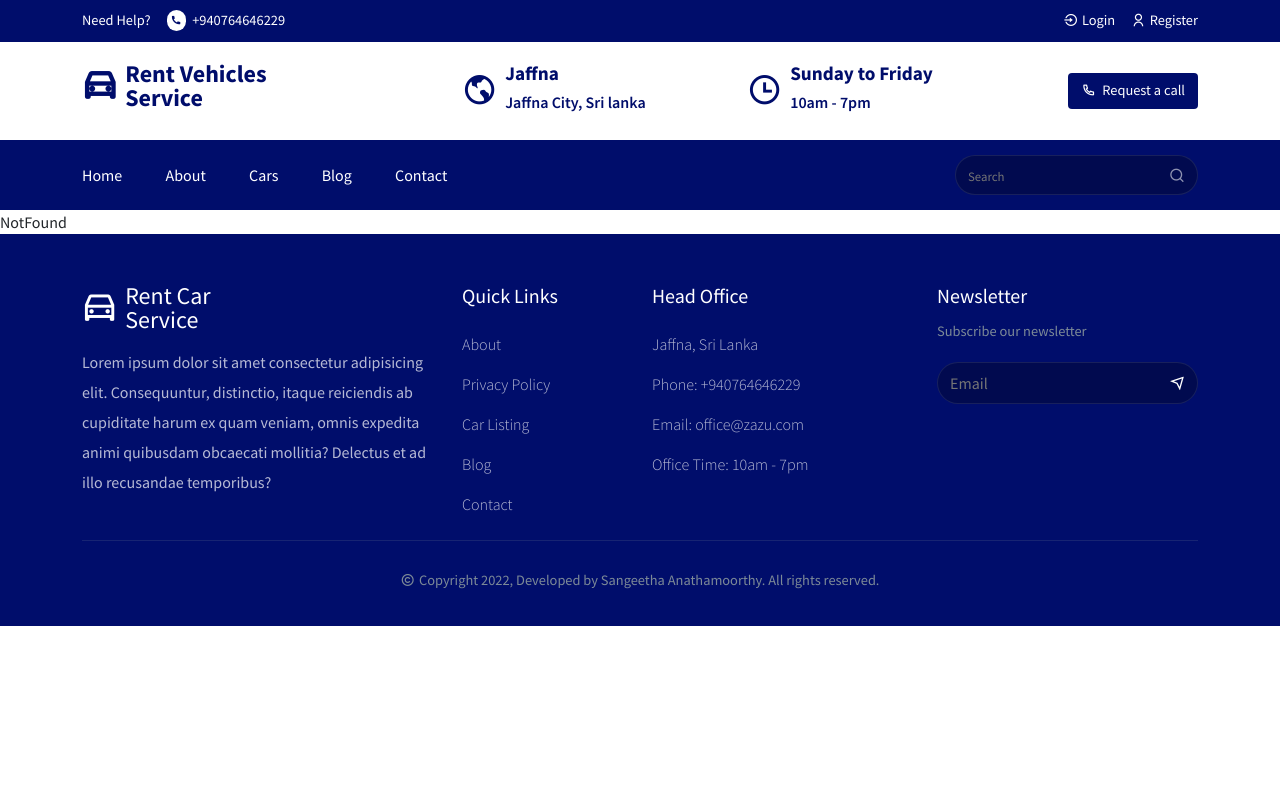
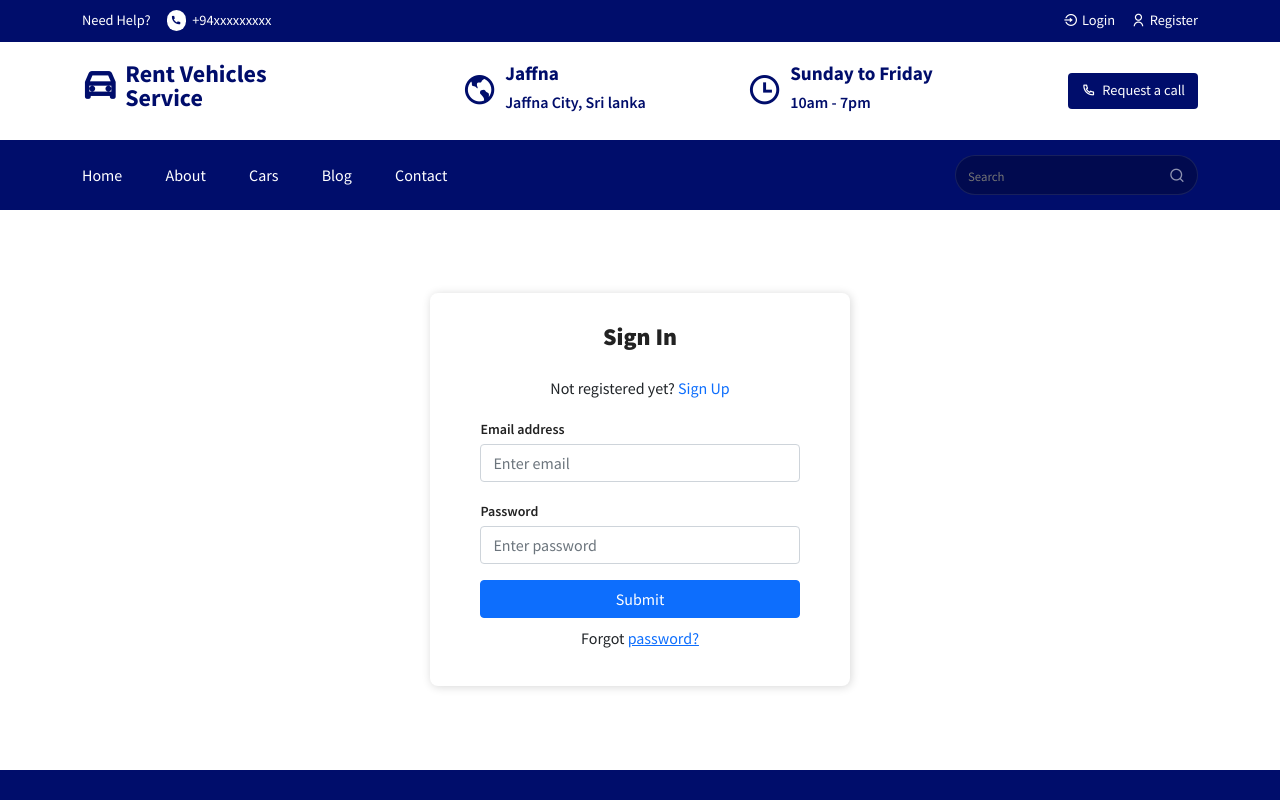
Before and after one commit to NishanSangu/ZaZu-Vehicle-RenteringApplication, a React (Create React App) app: page /signup in a window 1280 px wide. Shown: the top 800 px of the page. Built offline with nearby package versions, Linux system fonts and the light colour scheme.

Commit message:
added login and signup form

```diff
--- a/src/components/Header/Header.jsx
+++ b/src/components/Header/Header.jsx
@@ -43,18 +43,18 @@
               <div className="header__top__left">
                 <span>Need Help?</span>
                 <span className="header__top__help">
-                  <i class="ri-phone-fill"></i> +940764646229
+                  <i class="ri-phone-fill"></i> +94xxxxxxxxx
                 </span>
               </div>
             </Col>
 
             <Col lg="6" md="6" sm="6">
               <div className="header__top__right d-flex align-items-center justify-content-end gap-3">
-                <Link to="#" className=" d-flex align-items-center gap-1">
+                <Link to="/login" className=" d-flex align-items-center gap-1">
                   <i class="ri-login-circle-line"></i> Login
                 </Link>
 
-                <Link to="#" className=" d-flex align-items-center gap-1">
+                <Link to="/signup" className=" d-flex align-items-center gap-1">
                   <i class="ri-user-line"></i> Register
                 </Link>
               </div>
--- /dev/null
+++ b/src/pages/Login.jsx
@@ -0,0 +1,39 @@
+
+import React from "react"
+import "../styles/auth.css";
+const Login = () => {
+    return (
+        <div className="Auth-form-container">
+            <form className="Auth-form">
+                <div className="Auth-form-content">
+                    <h3 className="Auth-form-title">Sign In</h3>
+                    <div className="form-group mt-3">
+                        <label>Email address</label>
+                        <input
+                            type="email"
+                            className="form-control mt-1"
+                            placeholder="Enter email"
+                        />
+                    </div>
+                    <div className="form-group mt-3">
+                        <label>Password</label>
+                        <input
+                            type="password"
+                            className="form-control mt-1"
+                            placeholder="Enter password"
+                        />
+                    </div>
+                    <div className="d-grid gap-2 mt-3">
+                        <button type="submit" className="btn btn-primary">
+                            Submit
+                        </button>
+                    </div>
+                    <p className="forgot-password text-right mt-2">
+                        Forgot <a href="#">password?</a>
+                    </p>
+                </div>
+            </form>
+        </div>
+    )
+}
+export default Login;
--- /dev/null
+++ b/src/pages/Signup.jsx
@@ -0,0 +1,104 @@
+
+import React, { useState } from "react"
+import "../styles/auth.css";
+
+
+const Signup = () => {
+    let [authMode, setAuthMode] = useState("signin")
+
+    const changeAuthMode = () => {
+        setAuthMode(authMode === "signin" ? "signup" : "signin")
+    }
+
+    if (authMode === "signin") {
+        return (
+            <div className="Auth-form-container">
+                <form className="Auth-form">
+                    <div className="Auth-form-content">
+                        <h3 className="Auth-form-title">Sign In</h3>
+                        <div className="text-center">
+                            Not registered yet?{" "}
+                            <span className="link-primary" onClick={changeAuthMode}>
+                                Sign Up
+                            </span>
+                        </div>
+                        <div className="form-group mt-3">
+                            <label>Email address</label>
+                            <input
+                                type="email"
+                                className="form-control mt-1"
+                                placeholder="Enter email"
+                            />
+                        </div>
+                        <div className="form-group mt-3">
+                            <label>Password</label>
+                            <input
+                                type="password"
+                                className="form-control mt-1"
+                                placeholder="Enter password"
+                            />
+                        </div>
+                        <div className="d-grid gap-2 mt-3">
+                            <button type="submit" className="btn btn-primary">
+                                Submit
+                            </button>
+                        </div>
+                        <p className="text-center mt-2">
+                            Forgot <a href="#">password?</a>
+                        </p>
+                    </div>
+                </form>
+            </div>
+        )
+    }
+
+    return (
+        <div className="Auth-form-container">
+            <form className="Auth-form">
+                <div className="Auth-form-content">
+                    <h3 className="Auth-form-title">Sign Up</h3>
+                    <div className="text-center">
+                        Already registered?{" "}
+                        <span className="link-primary" onClick={changeAuthMode}>
+                            Sign In
+                        </span>
+                    </div>
+                    <div className="form-group mt-3">
+                        <label>Full Name</label>
+                        <input
+                            type="email"
+                            className="form-control mt-1"
+                            placeholder="e.g Jane Doe"
+                        />
+                    </div>
+                    <div className="form-group mt-3">
+                        <label>Email address</label>
+                        <input
+                            type="email"
+                            className="form-control mt-1"
+                            placeholder="Email Address"
+                        />
+                    </div>
+                    <div className="form-group mt-3">
+                        <label>Password</label>
+                        <input
+                            type="password"
+                            className="form-control mt-1"
+                            placeholder="Password"
+                        />
+                    </div>
+                    <div className="d-grid gap-2 mt-3">
+                        <button type="submit" className="btn btn-primary">
+                            Submit
+                        </button>
+                    </div>
+                    <p className="text-center mt-2">
+                        Forgot <a href="#">password?</a>
+                    </p>
+                </div>
+            </form>
+        </div>
+    )
+}
+
+export default Signup;
--- a/src/routers/Routers.js
+++ b/src/routers/Routers.js
@@ -8,6 +8,8 @@
 import BlogDetails from "../pages/BlogDetails";
 import NotFound from "../pages/NotFound";
 import Contact from "../pages/Contact";
+import Login from "../pages/Login";
+import Signup from "../pages/Signup";
 
 const Routers = () => {
   return (
@@ -20,6 +22,8 @@
       <Route path="/blogs" element={<Blog />} />
       <Route path="/blogs/:slug" element={<BlogDetails />} />
       <Route path="/contact" element={<Contact />} />
+      <Route path="/login" element={<Login />} />
+      <Route path="/signup" element={<Signup />} />
       <Route path="*" element={<NotFound />} />
     </Routes>
   );
--- /dev/null
+++ b/src/styles/auth.css
@@ -0,0 +1,39 @@
+.App {
+    background-color: white;
+}
+
+.Auth-form-container {
+    display: flex;
+    justify-content: center;
+    align-items: center;
+    width: 100vw;
+    height: 70vh;
+}
+
+.Auth-form {
+    width: 420px;
+    box-shadow: rgb(0 0 0 / 16%) 1px 1px 10px;
+    padding-top: 30px;
+    padding-bottom: 20px;
+    border-radius: 8px;
+    background-color: white;
+}
+
+.Auth-form-content {
+    padding-left: 12%;
+    padding-right: 12%;
+}
+
+.Auth-form-title {
+    text-align: center;
+    margin-bottom: 1em;
+    font-size: 24px;
+    color: rgb(34, 34, 34);
+    font-weight: 800;
+}
+
+label {
+    font-size: 14px;
+    font-weight: 600;
+    color: rgb(34, 34, 34);
+}
```
Also changed, not shown: src/styles/signup.css (added), 1 other file (tests, documents, lock files or other folders).
